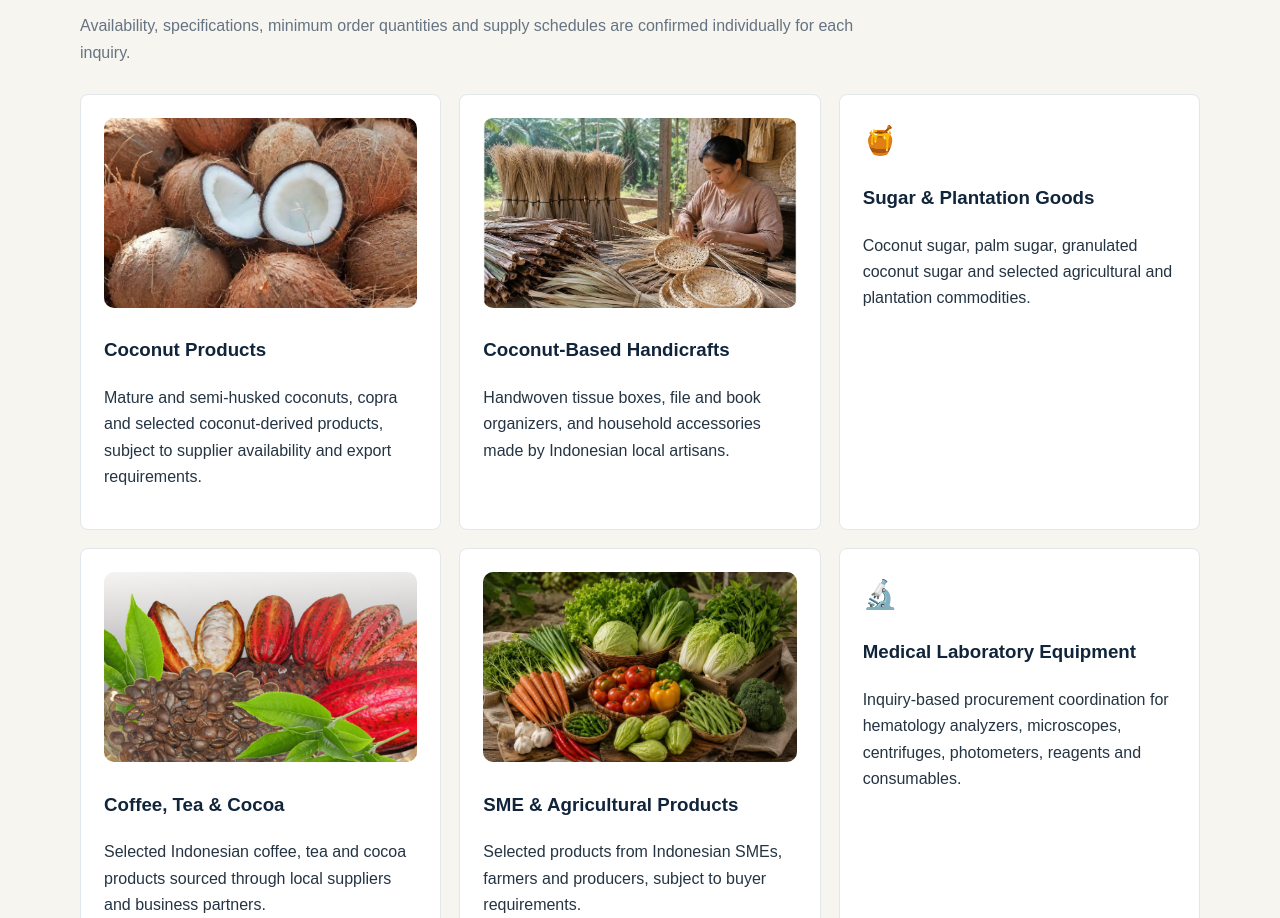
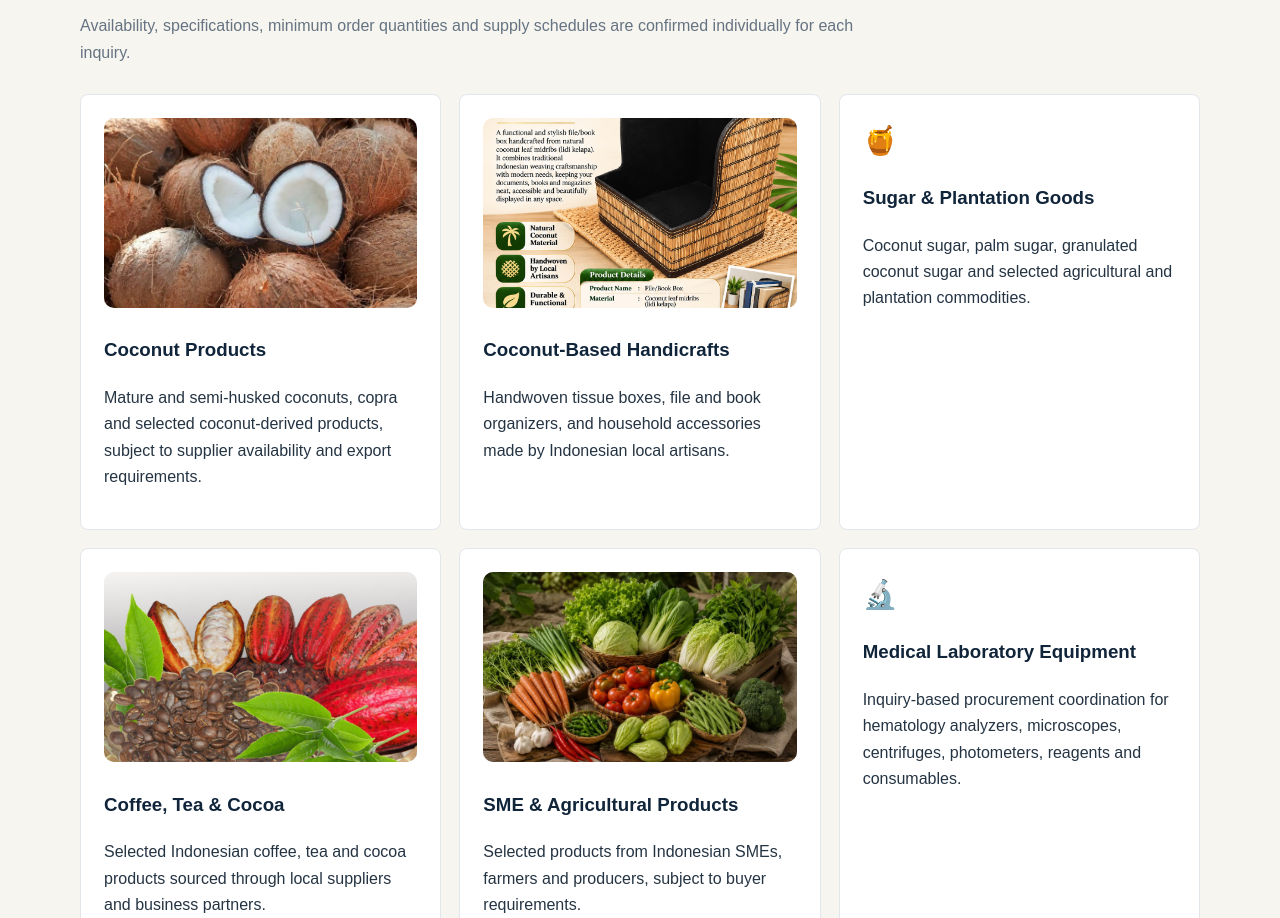
Before and after one commit to nusantaraglobaltrader/pt-nusantara-global-trader, a plain HTML site: page index.html in a window 1280 px wide. Shown: the part 2588-3506 px from the top of the page. Drawn offline with Linux system fonts and the light colour scheme.

Commit message:
Replace image for Coconut-Based Handicrafts

```diff
--- a/index.html
+++ b/index.html
@@ -12,7 +12,7 @@
 <section class="soft"><div class="wrap"><div class="eyebrow">OUR TEAM & ACTIVITIES</div><h2>People Behind Our Business</h2><p class="lead">Our leadership and business activities reflect our commitment to building trusted partnerships and connecting Indonesian products with global markets.</p><div style="display:grid;grid-template-columns:repeat(auto-fit,minmax(260px,1fr));gap:24px;margin-top:28px;"><div class="card"><img src="https://raw.githubusercontent.com/nusantaraglobaltrader/pt-nusantara-global-trader/main/leader-compny_PT.jpg" alt="Company Leader" style="width:100%;height:300px;object-fit:contain;border-radius:10px;"><h3>Giri Sogiri, S.Pd., M.Pd.</h3><p><strong>Director</strong></p><p>PT Nusantara Global Trader</p></div></div><div class="card"><img src="WhatsApp%20Image%202023-07-13%20at%2012.19.39.jpeg" alt="Company Activities" style="width:100%;height:300px;object-fit:cover;border-radius:10px;"><h3>Business Activities</h3><p>Activities and engagement with business partners.</p></div></div></div></section>
   <section class="soft" id="products"><div class="wrap"><div class="eyebrow">Our Product Portfolio</div><h2>Products from Indonesia</h2><p class="lead">Availability, specifications, minimum order quantities and supply schedules are confirmed individually for each inquiry.</p><div class="grid">
 <div class="card"><img src="kelapa.jpeg" alt="Coconut Products" style="width:100%;height:190px;object-fit:cover;border-radius:10px;"><h3>Coconut Products</h3><p>Mature and semi-husked coconuts, copra and selected coconut-derived products, subject to supplier availability and export requirements.</p></div>
-<div class="card"><img src="pengrajin.jpeg" alt="Coconut-Based Handicrafts" style="width:100%;height:190px;object-fit:cover;border-radius:10px;"><h3>Coconut-Based Handicrafts</h3><p>Handwoven tissue boxes, file and book organizers, and household accessories made by Indonesian local artisans.</p></div>
+<div class="card"><img src="Coconut Leaf Woven File Box Brochure.png" alt="Coconut-Based Handicrafts" style="width:100%;height:190px;object-fit:cover;border-radius:10px;"><h3>Coconut-Based Handicrafts</h3><p>Handwoven tissue boxes, file and book organizers, and household accessories made by Indonesian local artisans.</p></div>
 <div class="card"><div class="icon">🍯</div><h3>Sugar & Plantation Goods</h3><p>Coconut sugar, palm sugar, granulated coconut sugar and selected agricultural and plantation commodities.</p></div>
 <div class="card"><img src="coffe.jpeg" alt="Coffee Tea and Cocoa" style="width:100%;height:190px;object-fit:cover;border-radius:10px;"><h3>Coffee, Tea & Cocoa</h3><p>Selected Indonesian coffee, tea and cocoa products sourced through local suppliers and business partners.</p></div>
 <div class="card"><img src="sayuran.jpeg" alt="SME and Agricultural Products" style="width:100%;height:190px;object-fit:cover;border-radius:10px;"><h3>SME & Agricultural Products</h3><p>Selected products from Indonesian SMEs, farmers and producers, subject to buyer requirements.</p></div>
```
